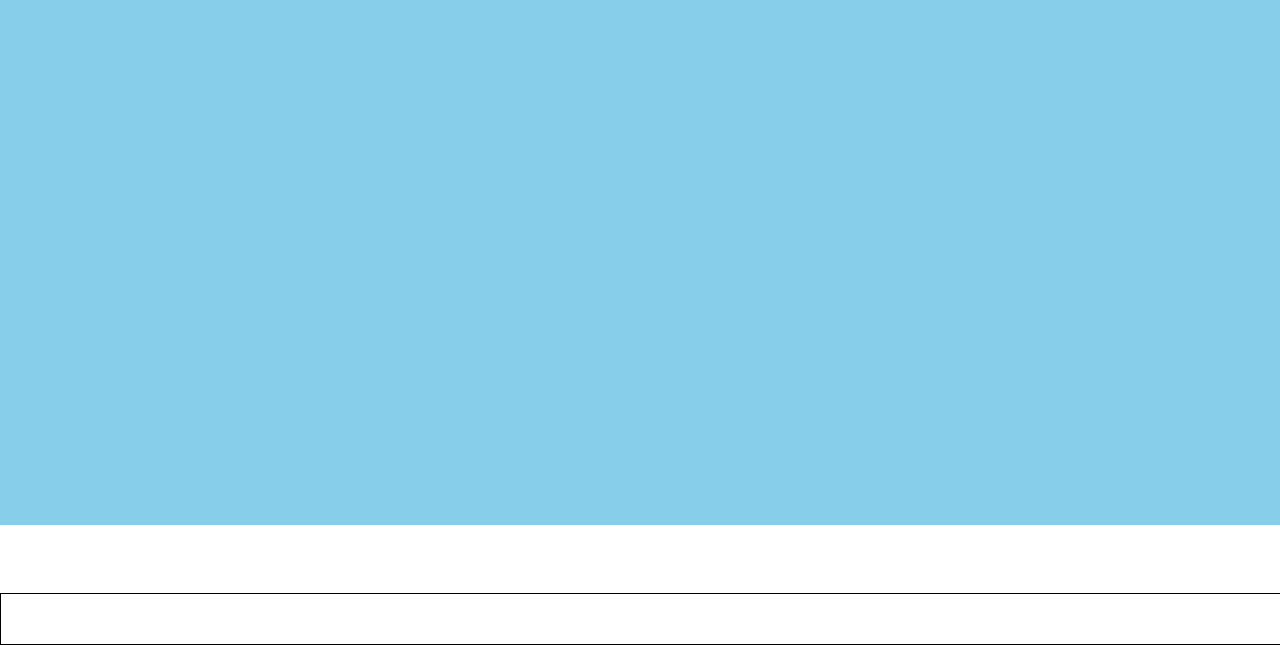
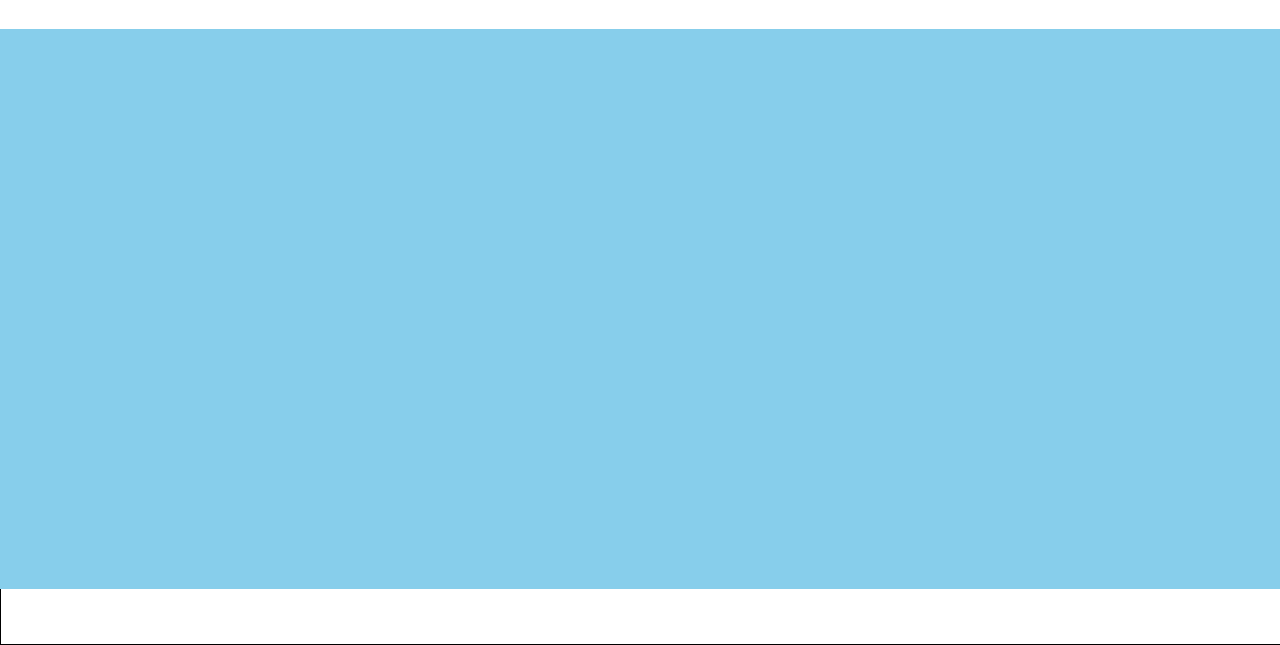
Before and after one commit to byndas/harbor-leaf, a plain HTML site: page home.html in a window 1280 px wide. Shown: the part 155-800 px from the top of the page. Drawn offline with nearby package versions, Linux system fonts and the light colour scheme.

Commit message:
updated nav section footer heights

```diff
--- a/home.css
+++ b/home.css
@@ -23,13 +23,23 @@ span {
 
 nav,
 footer {
+    height: 23vh;
     width: 100vw;
-    height: 21vh;
     position: absolute;
 }
 
+footer {
+    color: cornsilk;
+    height: 7vh;
+    left: 0;
+    bottom: 0;
+    line-height: 50px;
+    text-align: right;
+    border: 1px solid black;
+}
+
 .swiper {
-    top: 15vh;
+    top: 23vh;
     width: 100vw;
     height: 70vh;
     position: fixed;
@@ -56,15 +66,3 @@ footer {
     filter: url('#goo');
     background-color: transparent;
 }
-
-footer {
-    position: absolute;
-    color: cornsilk;
-    height: 50px;
-    left: 0;
-    bottom: 0;
-    line-height: 50px;
-    width: 100%;
-    text-align: right;
-    border: 1px solid black;
-}
--- a/navBtns.css
+++ b/navBtns.css
@@ -30,7 +30,7 @@ p {
 .ripple {
     filter: url(#goo);
     z-index: 10;
-    width: 33vw;
+    width: 33.33vw;
     height: 15vh;
     border: none;
     font: inherit;
@@ -38,10 +38,6 @@ p {
     outline: inherit;
     background: none;
     cursor: pointer;
-    /* width: 210px;
-    height: 80px; */
-    /* position: relative; */
-    /* margin: 4vh -11vw 4vh 4vw; */
     margin: 4vh 2vw;
 }
 
```
